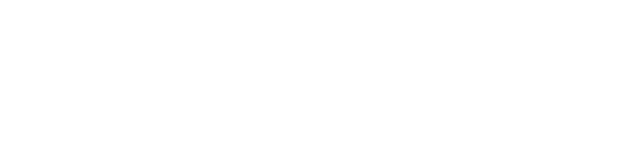
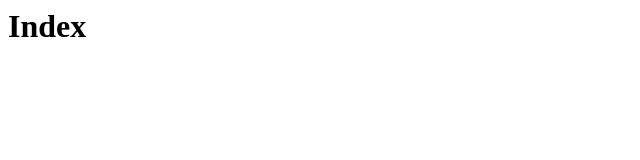
Before and after one commit to maki-n/our_project, a plain HTML site: page index.html in a window 1280 px wide. Shown: the whole page, without its empty margins (0-640 px from the left). Drawn offline with Linux system fonts and the light colour scheme.

Commit message:
Add body to index.html

```diff
--- a/index.html
+++ b/index.html
@@ -1,2 +1,7 @@
 <html>
+<body>
+<h1>
+Index
+</h1>
+</body>
 </html>
```
